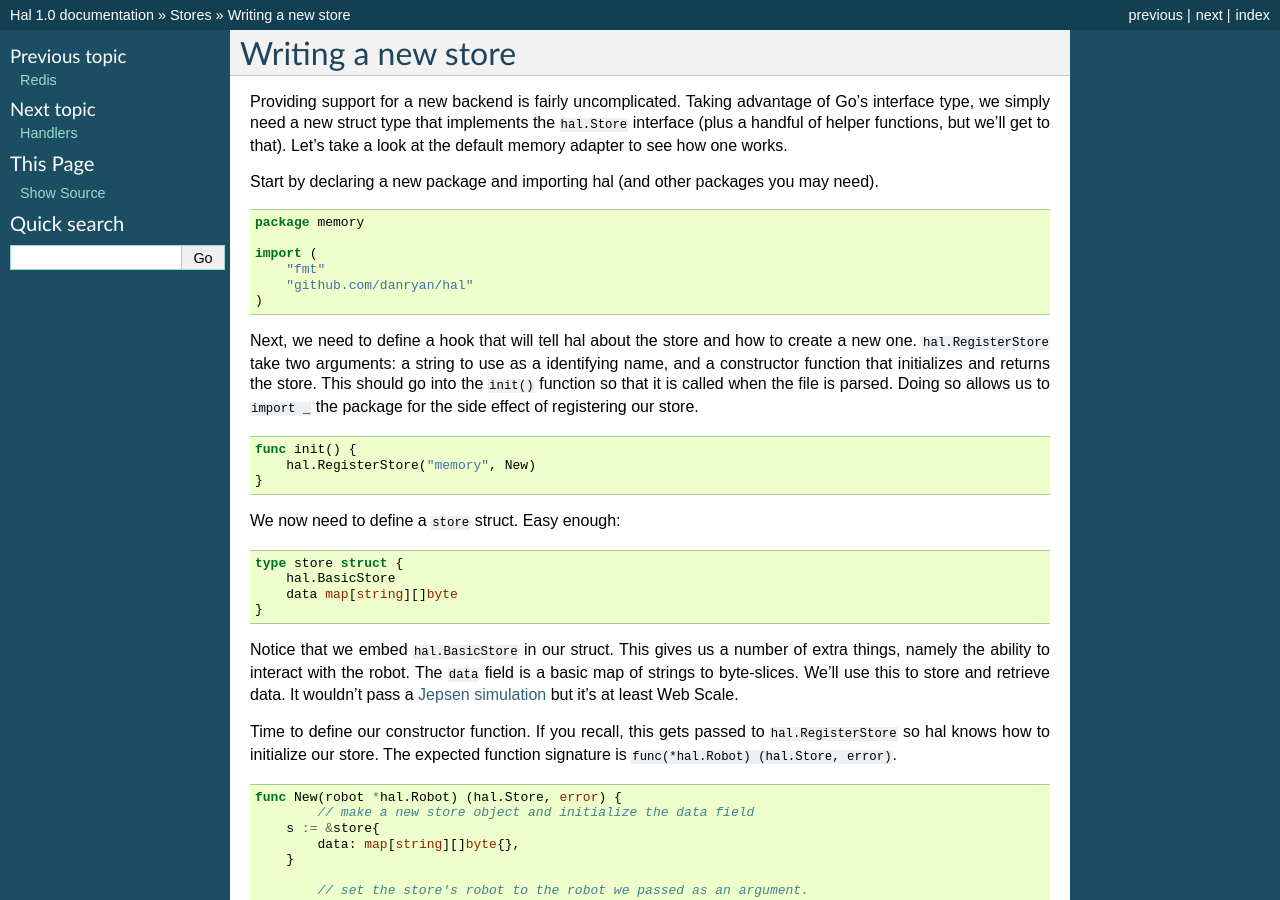
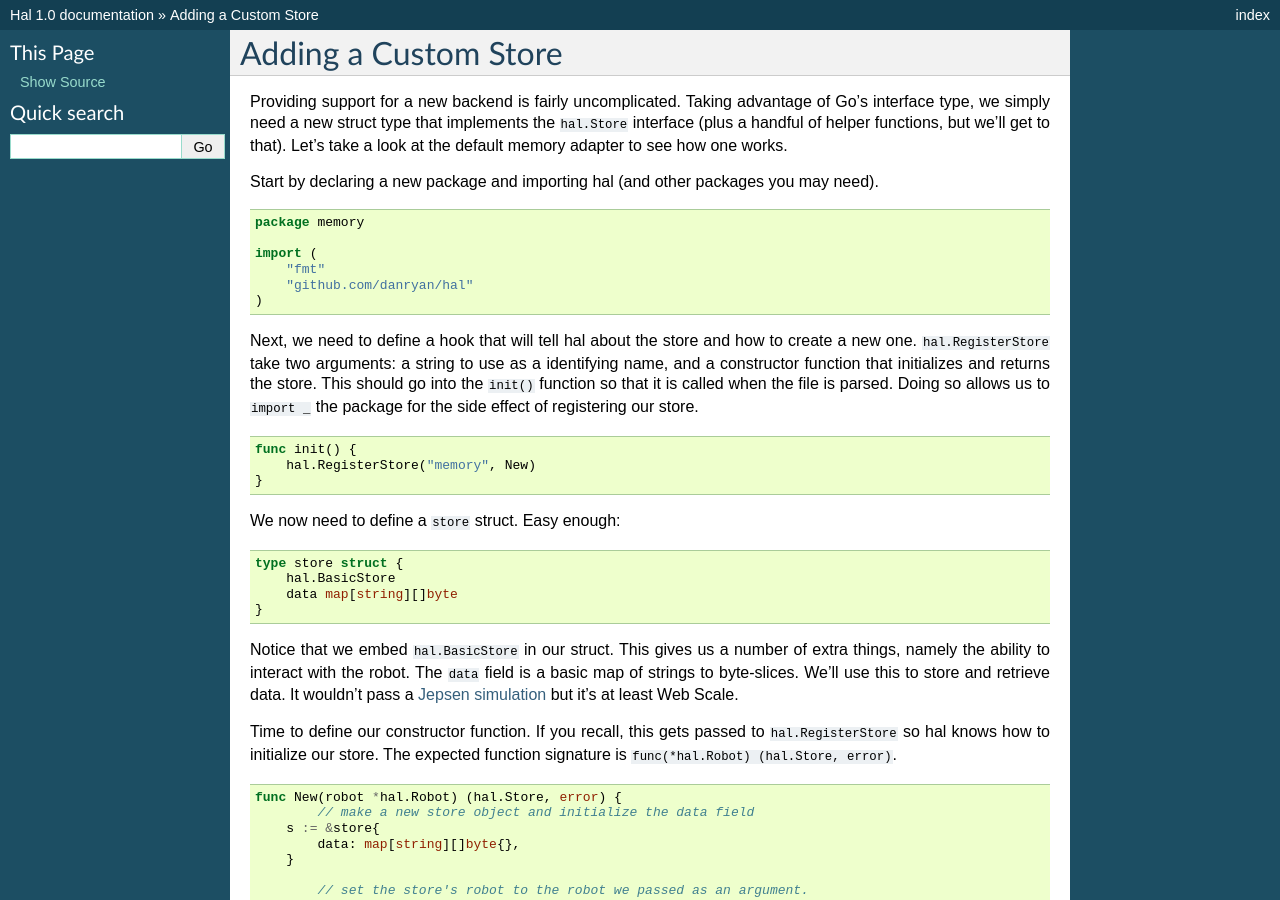
Before and after one commit to danryan/hal, a Sphinx documentation site: the page built from docs/source/stores/custom.rst, in a window 1280 px wide and 900 px high. Built offline with Sphinx 7.4.7, drawn with Linux system fonts in a browser that asks for light colours; pages that are not in the unit, such as notebooks, are missing from menus; some of the changed text lies outside the part shown.

```diff
--- a/docs/source/adapters/campfire.rst
+++ b/docs/source/adapters/campfire.rst
@@ -1,4 +1,3 @@
-
 ========
 Campfire
 ========
--- a/docs/source/stores/creating_a_new_store.rst
+++ b/docs/source/stores/custom.rst
@@ -1,6 +1,8 @@
-===================
-Writing a new store
-===================
+.. _custom_store:
+
+=====================
+Adding a Custom Store
+=====================
 
 Providing support for a new backend is fairly uncomplicated. Taking
 advantage of Go's interface type, we simply need a new struct type that
--- a/docs/source/stores/index.rst
+++ b/docs/source/stores/index.rst
@@ -9,4 +9,4 @@ Stores
 
   memory
   redis
-  creating_a_new_store
+  custom_store
```
Also changed, not shown: README.md (+11 -32 lines), docs/source/adapters/custom.rst (added, +7 -0 lines), docs/source/adapters/index.rst (+4 -6 lines).
